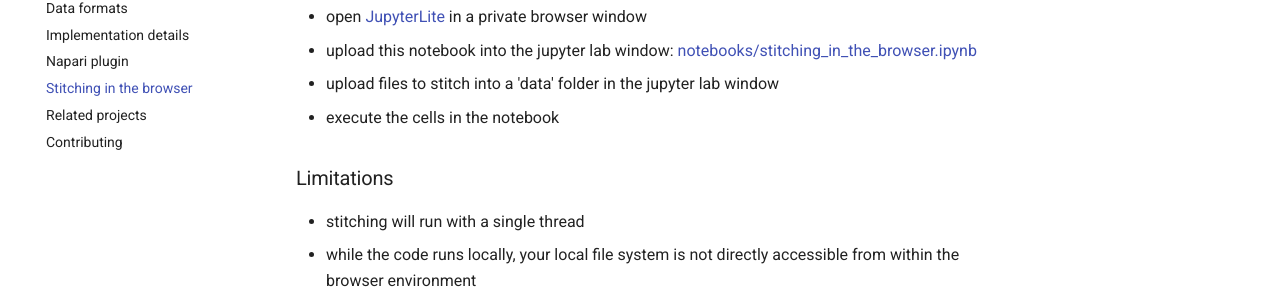
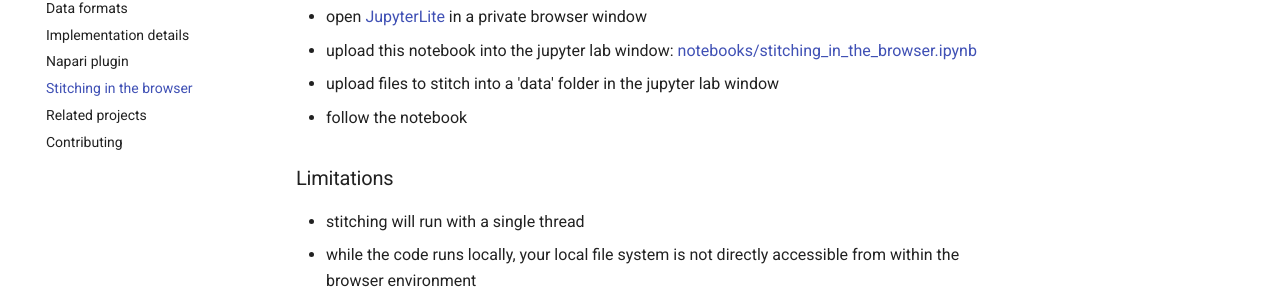
Before and after one commit to multiview-stitcher/multiview-stitcher, an MkDocs documentation site: the page built from docs/stitching_in_the_browser.md, in a window 1280 px wide and 944 px high. Shown: the part 340-640 px from the top of the window. Built offline with MkDocs 1.6.1 and Material for MkDocs 9.7.7, drawn with Linux system fonts in a browser that asks for light colours; comment, search, counter and statistics services are not loaded; the version menu is left out.

Commit message:
Small docs change

```diff
--- a/docs/stitching_in_the_browser.md
+++ b/docs/stitching_in_the_browser.md
@@ -7,7 +7,7 @@
 - open [JupyterLite](https://jupyter.org/try-jupyter/lab/) in a private browser window
 - upload this notebook into the jupyter lab window: [notebooks/stitching_in_the_browser.ipynb](https://github.com/multiview-stitcher/multiview-stitcher/tree/main/notebooks/stitching_in_the_browser.ipynb)
 - upload files to stitch into a 'data' folder in the jupyter lab window
-- execute the cells in the notebook
+- follow the notebook
 
 ### Limitations
 - stitching will run with a single thread
```
Also changed, not shown: README.md (+1 -1 lines).
